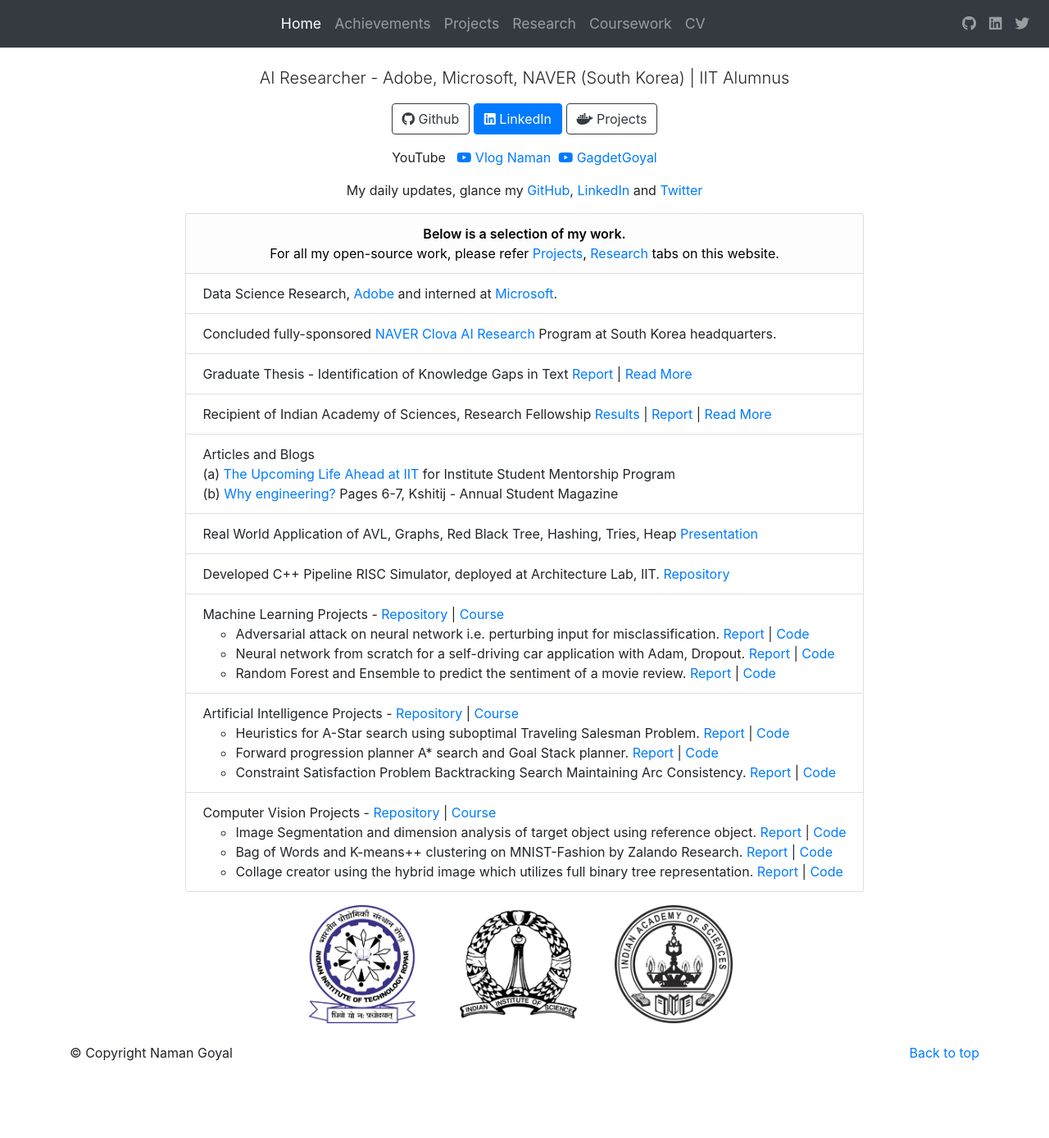
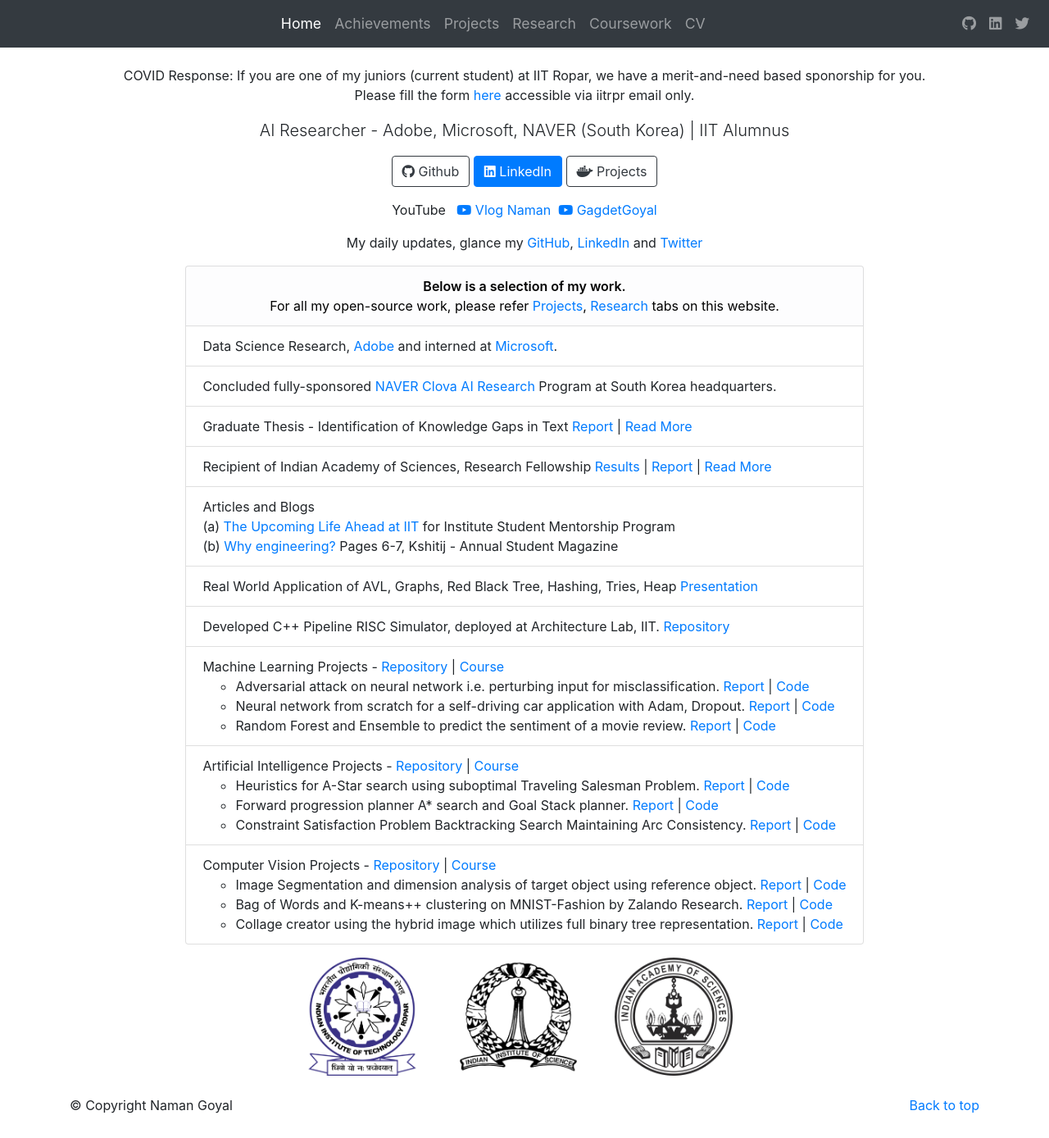
Before and after one commit to thenamangoyal/thenamangoyal.github.io, a Jekyll site: the page built from index.html, in a window 1280 px wide and 1388 px high. Shown: the whole window at 82% size. Built offline with Jekyll 4.4.1, drawn with Linux system fonts in a browser that asks for light colours; nearby versions of some CDN libraries.

Commit message:
add covid response

```diff
--- a/index.html
+++ b/index.html
@@ -6,6 +6,9 @@ layout: bootstrap
 <section class="jumbotron d-flex justify-content-center" style="padding-bottom: 1rem;padding-top: 5rem">
     <!-- <div class="col-sm-8"> -->
     <div>
+        <p class="text-center">
+            COVID Response: If you are one of my juniors (current student) at IIT Ropar, we have a merit-and-need based sponorship for you.<br>Please fill the form <a href="https://forms.gle/iKDpA1CmcTrAJxHWA" target="_blank">here</a> accessible via iitrpr email only.
+        </p>
         <!-- <h1 class="jumbotron-heading">Heading</h1> -->
         <p class="text-center lead">
             AI Researcher - Adobe, Microsoft, NAVER (South Korea) | IIT Alumnus
```
